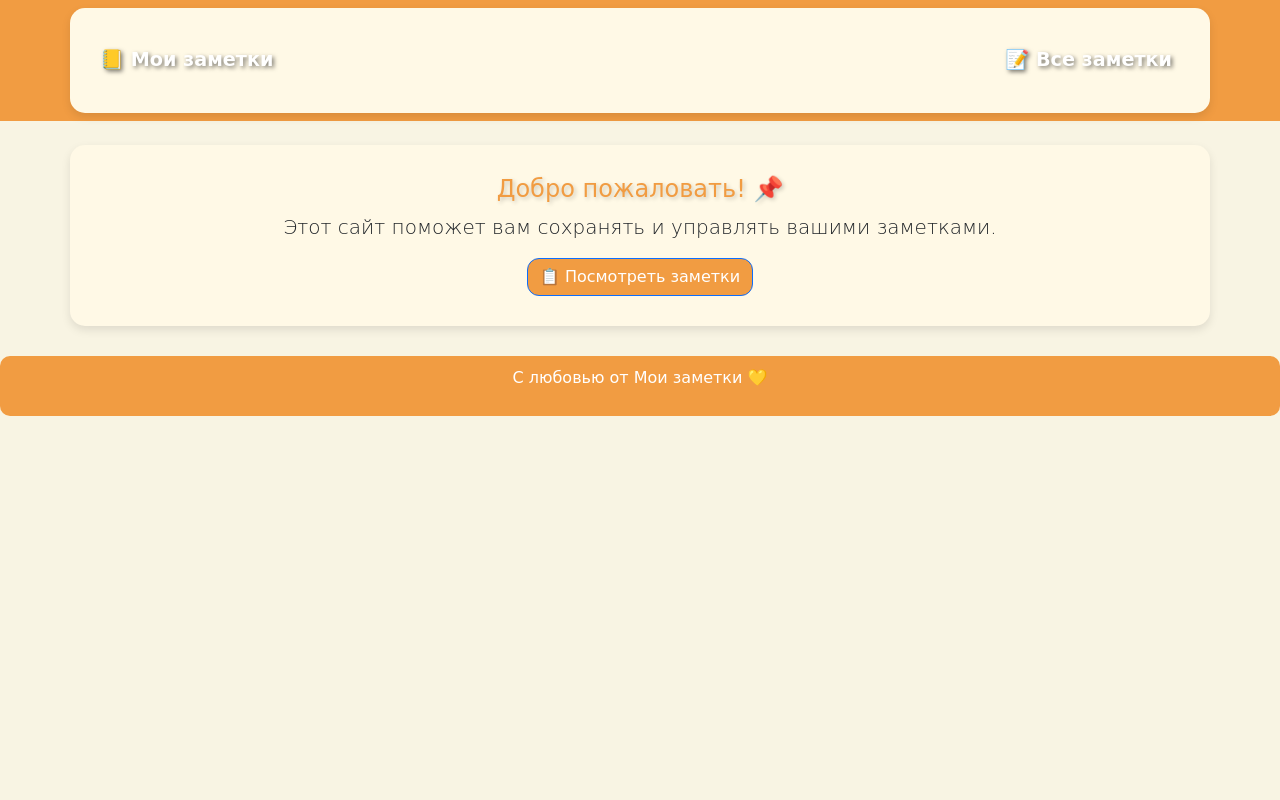
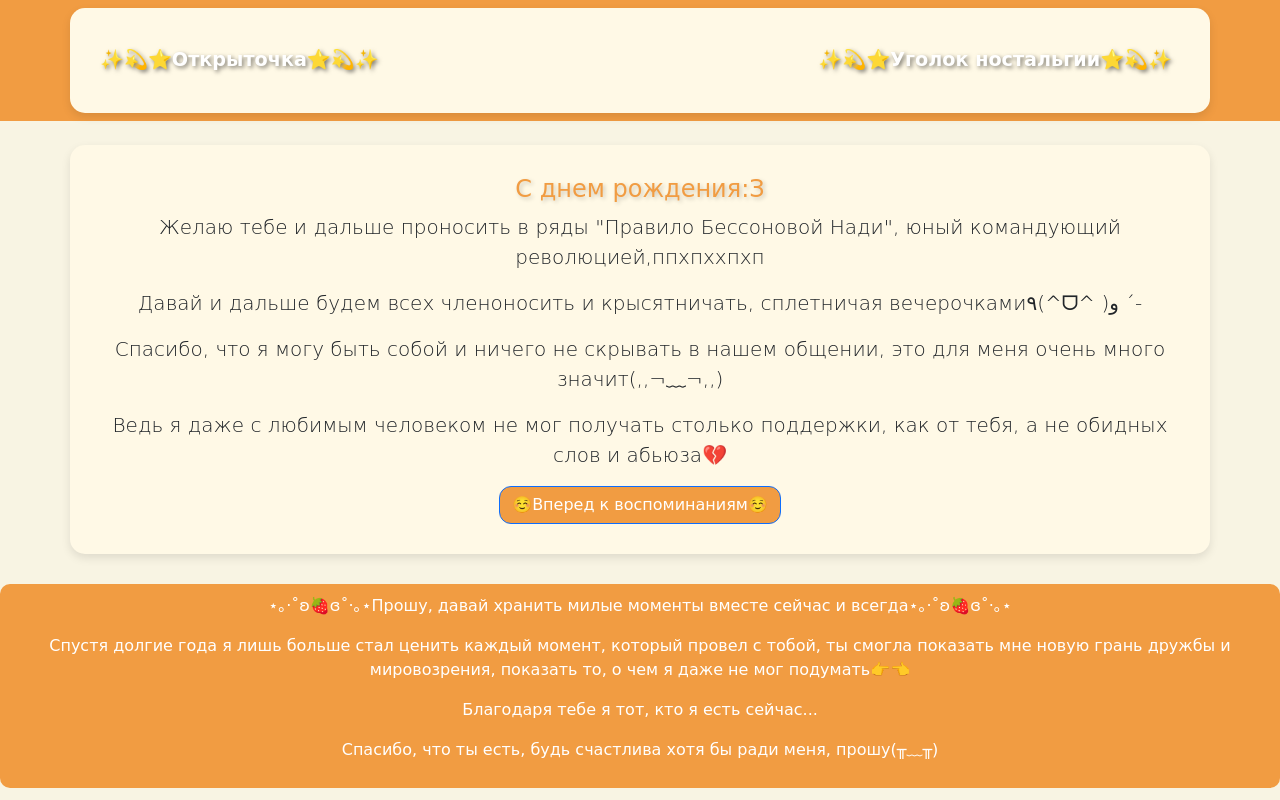
Before and after one commit to AberQ/Gift_For_AP, a Django app: page / in a window 1280 px wide. Run offline with Django 5.2, Linux system fonts and the light colour scheme.

Commit message:
Добавил много новых надписей

```diff
--- a/templates/base.html
+++ b/templates/base.html
@@ -54,11 +54,11 @@
 <body>
     <nav class="navbar navbar-expand-lg navbar-dark">
         <div class="container">
-            <a class="navbar-brand" href="{% url 'home' %}">📒 <span style="text-shadow: 2px 2px 4px rgba(0, 0, 0, 0.5);">Мои заметки</span></a>
+            <a class="navbar-brand" href="{% url 'home' %}"> <span style="text-shadow: 2px 2px 4px rgba(0, 0, 0, 0.5);">✨💫⭐️Открыточка⭐️💫✨</span></a>
             <div class="collapse navbar-collapse">
                 <ul class="navbar-nav ms-auto">
                     <li class="nav-item">
-                        <a class="nav-link" href="{% url 'note_list' %}">📝 <span style="text-shadow: 2px 2px 4px rgba(0, 0, 0, 0.5);">Все заметки</span></a>
+                        <a class="nav-link" href="{% url 'note_list' %}"> <span style="text-shadow: 2px 2px 4px rgba(0, 0, 0, 0.5);">✨💫⭐️Уголок ностальгии⭐️💫✨</span></a>
                     </li>
                 </ul>
             </div>
@@ -70,7 +70,10 @@
     </div>
 
     <div class="footer">
-        <p>С любовью от Мои заметки 💛</p>
+        <p>⋆｡‧˚ʚ🍓ɞ˚‧｡⋆Прошу, давай хранить милые моменты вместе сейчас и всегда⋆｡‧˚ʚ🍓ɞ˚‧｡⋆</p>
+        <p>Спустя долгие года я лишь больше стал ценить каждый момент, который провел с тобой, ты смогла показать мне новую грань дружбы и мировозрения, показать то, о чем я даже не мог подумать👉👈</p>
+        <p>Благодаря тебе я тот, кто я есть сейчас...</p>
+        <p>Спасибо, что ты есть, будь счастлива хотя бы ради меня, прошу(╥﹏╥)</p>
     </div>
 
     <script src="https://cdn.jsdelivr.net/npm/bootstrap@5.3.0/dist/js/bootstrap.bundle.min.js"></script>
--- a/templates/home.html
+++ b/templates/home.html
@@ -1,11 +1,17 @@
 {% extends "base.html" %}
 
-{% block title %}Главная - Мои заметки{% endblock %}
+{% block title %}(..◜ᴗ◝..)Открытка Анубис Псине(..◜ᴗ◝..){% endblock %}
 
 {% block content %}
     <div class="text-center">
-        <h1>Добро пожаловать! 📌</h1>
-        <p class="lead">Этот сайт поможет вам сохранять и управлять вашими заметками.</p>
-        <a href="{% url 'note_list' %}" class="btn btn-primary">📋 Посмотреть заметки</a>
+        <h1>С днем рождения:З</h1>
+        <p class="lead">Желаю тебе и дальше проносить в ряды "Правило Бессоновой Нади", юный командующий революцией,ппхпххпхп</p>
+        <p class="lead">Давай и дальше будем всех членоносить и крысятничать, сплетничая вечерочками٩(^ᗜ^ )و ´-</p>
+        <p class="lead">Спасибо, что я могу быть собой и ничего не скрывать в нашем общении, это для меня очень много значит(,,¬﹏¬,,)</p>
+        <p class="lead">Ведь я даже с любимым человеком не мог получать столько поддержки, как от тебя, а не обидных слов и абьюза💔</p>
+        <p class="lead"></p>
+        <p class="lead"></p>
+        <p class="lead"></p>
+        <a href="{% url 'note_list' %}" class="btn btn-primary">☺️Вперед к воспоминаниям☺️</a>
     </div>
 {% endblock %}
--- a/templates/note_detail.html
+++ b/templates/note_detail.html
@@ -1,13 +1,13 @@
 {% extends "base.html" %}
 
-{% block title %}Детали заметки{% endblock %}
+{% block title %}(˶ᵔ ᵕ ᵔ˶)Детали крупицы воспоминания(˶ᵔ ᵕ ᵔ˶){% endblock %}
 
 {% block content %}
     <div class="container mt-4">
         <div class="card shadow {% if note.is_secret %}border-danger{% else %}border-primary{% endif %}">
             <div class="card-body">
                 <h5 class="card-title">
-                    {% if note.is_secret %} 🔒 Секретная {% else %} 📝 Обычная {% endif %}
+                    {% if note.is_secret %} 🔒 Секретная история {% else %} 📝 Обычная история {% endif %}
                 </h5>
                 <p class="card-text">{{ note.text }}</p>
                 <p class="text-muted">
```
Also changed, not shown: templates/note_list.html (+4 -3 lines), db.sqlite3.
